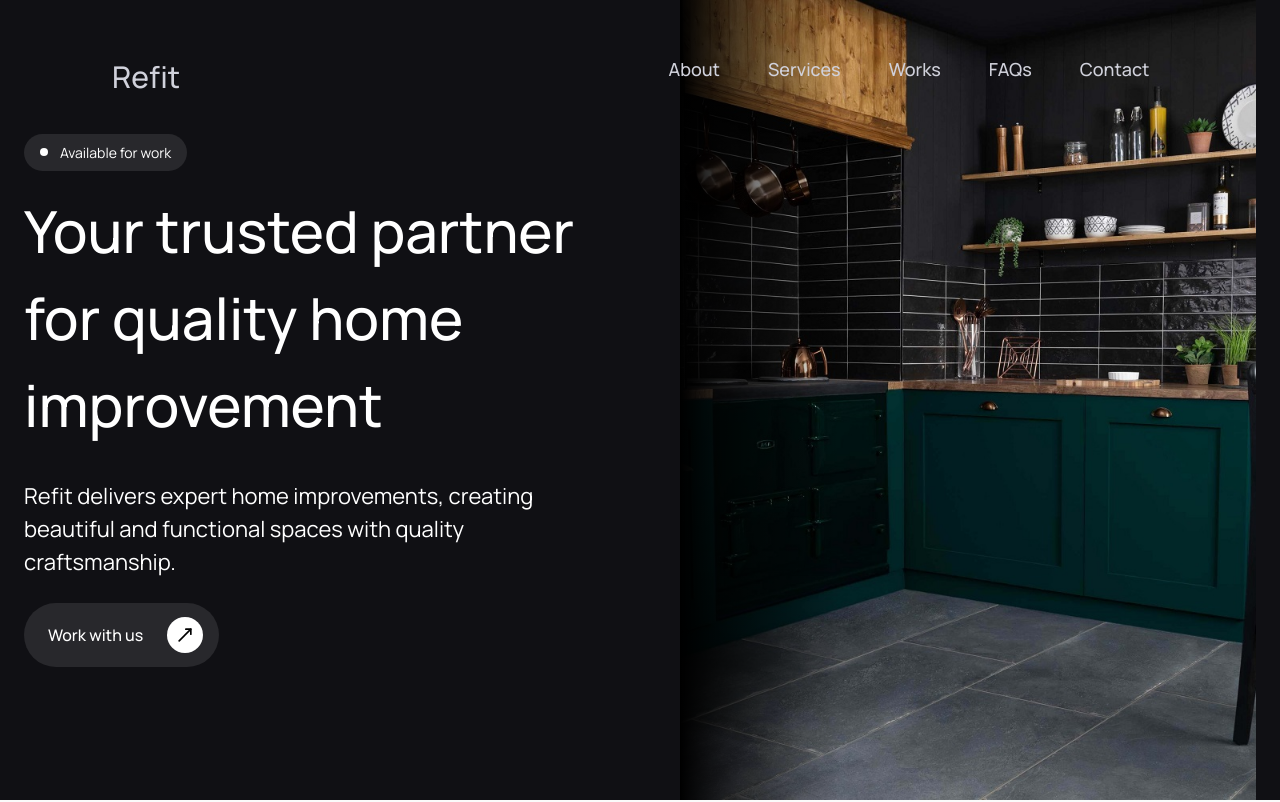
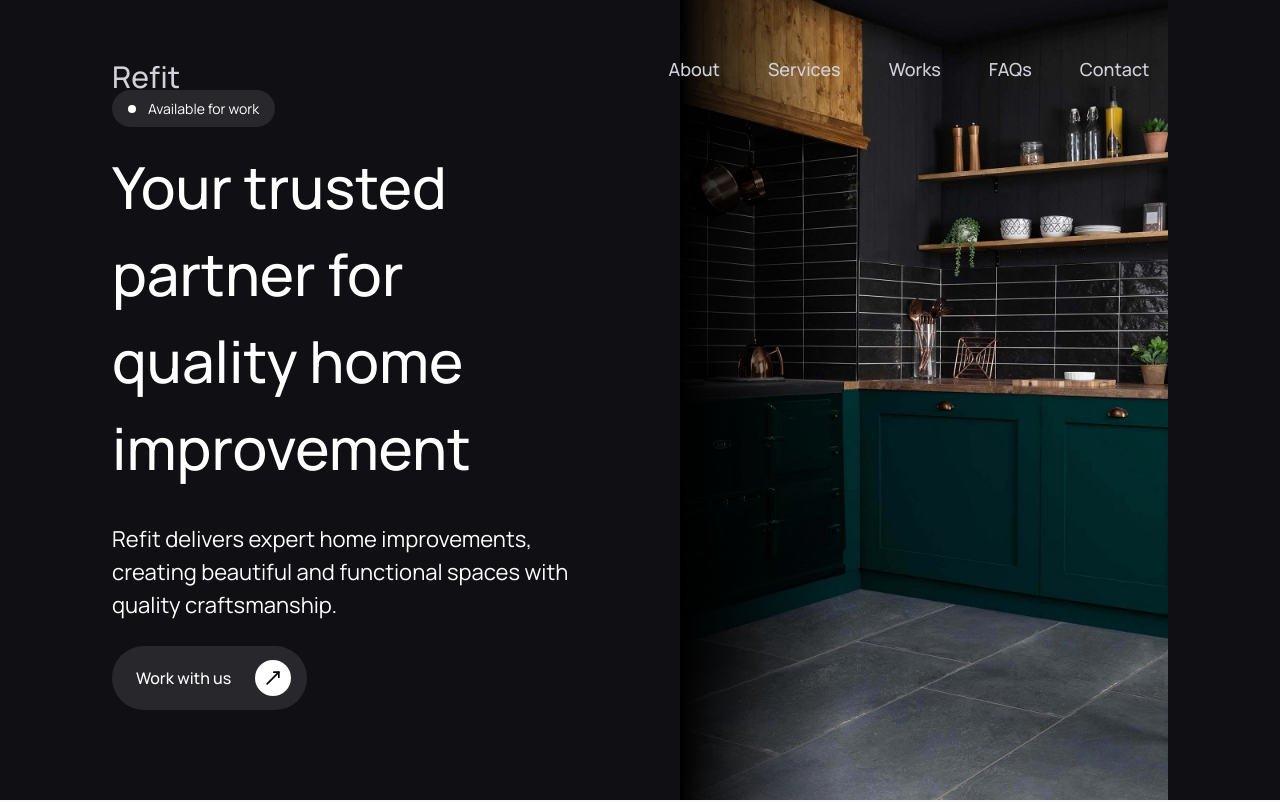
Before and after one commit to Bishwash-007/refit, a React (Vite) app: page / in a window 1280 px wide. Shown: the top 802 px of the page. Built offline with nearby package versions, Linux system fonts and the light colour scheme.

Commit message:
fix: update Hero component for improved functionality

```diff
--- a/src/components/Hero.jsx
+++ b/src/components/Hero.jsx
@@ -9,6 +9,7 @@ const Hero = () => {
         bg-dark
         mb-40
         px-6
+        lg:px-28
         lg:flex-row
         gap-20
       "
```
